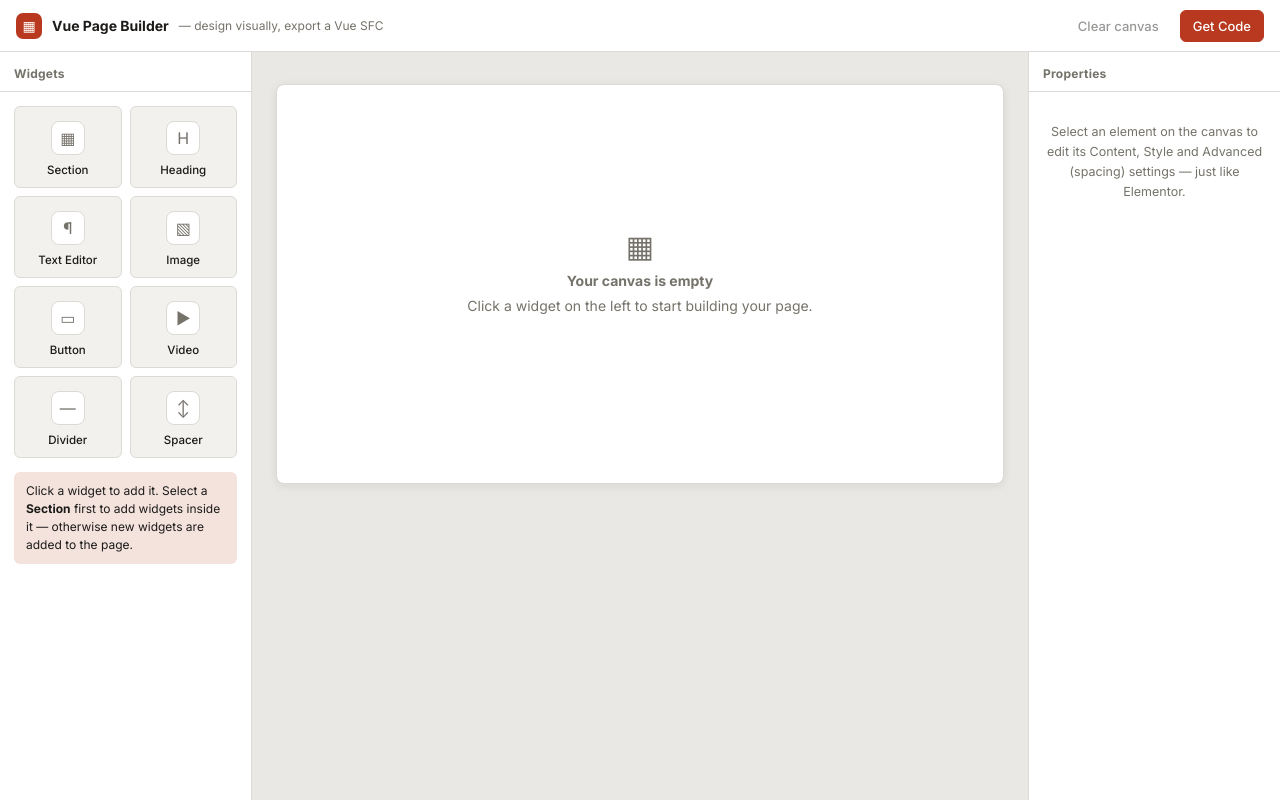
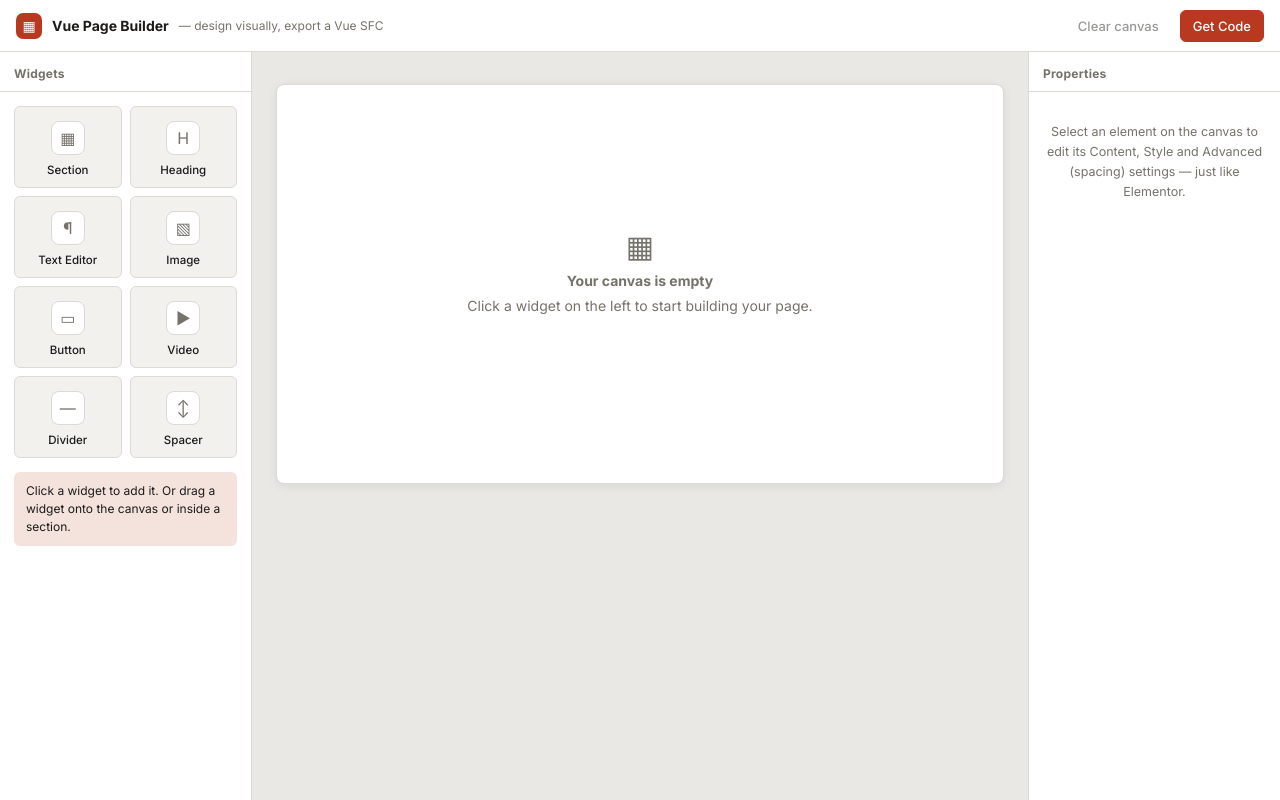
Before and after one commit to starkchloe97/vue-page-builder, a Vue app: page / in a window 1280 px wide. Built offline with nearby package versions, Linux system fonts and the light colour scheme.

Commit message:
Add widget drag and drop interactions

```diff
--- a/src/components/WidgetPanel.vue
+++ b/src/components/WidgetPanel.vue
@@ -1,5 +1,11 @@
 <script setup>
-import { WIDGETS, addWidget } from '../state.js'
+import { WIDGETS, addWidget, state } from '../state.js'
+
+function onDragStart(event, type) {
+  event.dataTransfer.effectAllowed = 'copy'
+  event.dataTransfer.setData('application/x-vue-page-builder-widget', type)
+  event.dataTransfer.setData('text/plain', type)
+}
 </script>
 
 <template>
@@ -11,6 +17,9 @@ import { WIDGETS, addWidget } from '../state.js'
           class="widget-card"
           v-for="w in WIDGETS"
           :key="w.type"
+          draggable="true"
+          @dragstart="onDragStart($event, w.type)"
+          @dragend="state.dragOverId = null"
           @click="addWidget(w.type)"
         >
           <div class="w-icon">{{ w.icon }}</div>
@@ -18,8 +27,7 @@ import { WIDGETS, addWidget } from '../state.js'
         </div>
       </div>
       <div class="hint-box">
-        Click a widget to add it. Select a <strong>Section</strong> first to
-        add widgets inside it — otherwise new widgets are added to the page.
+        Click a widget to add it. Or drag a widget onto the canvas or inside a section.
       </div>
     </div>
   </div>
```
